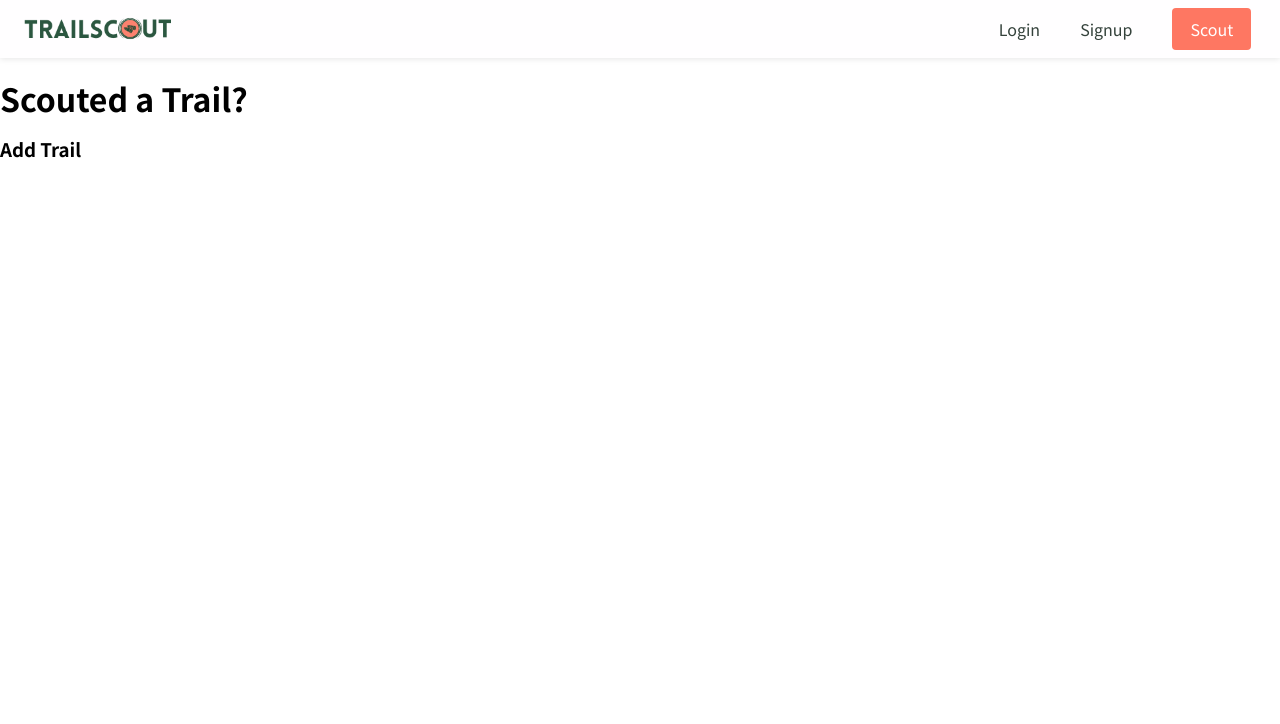
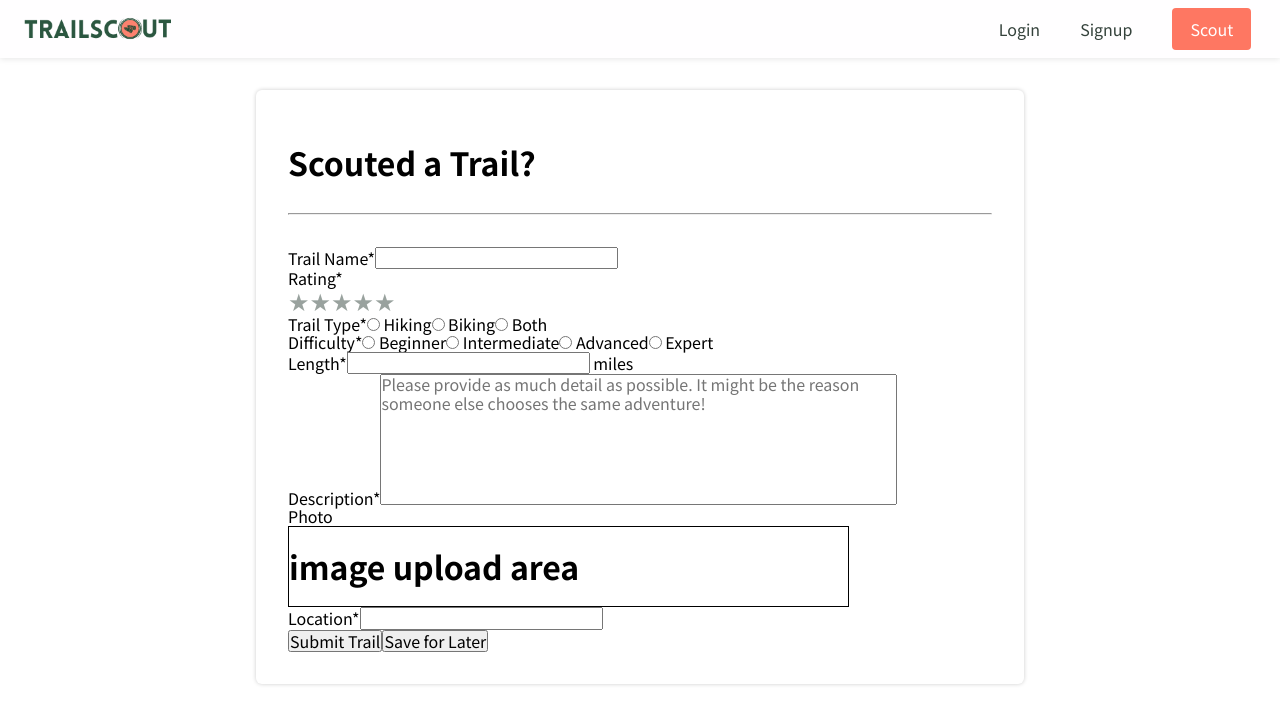
Before and after one commit to bumblybee/Trails, a React (Create React App) app: page /scout in a window 1280 px wide. Shown: the top 724 px of the page. Built offline with nearby package versions, Linux system fonts and the light colour scheme.

Commit message:
rough draft scout trail form

```diff
--- a/package.json
+++ b/package.json
@@ -16,6 +16,7 @@
     "react-dropdown": "^1.9.0",
     "react-geocode": "^0.2.2",
     "react-icons": "^4.1.0",
+    "react-rating-stars-component": "^2.2.0",
     "react-router-dom": "^5.2.0",
     "react-scripts": "4.0.0",
     "styled-components": "^5.2.0",
--- a/src/pages/scout/ScoutTrail.js
+++ b/src/pages/scout/ScoutTrail.js
@@ -1,11 +1,72 @@
 import React from "react";
+import StarRating from "./StarRating";
 
 const ScoutTrail = () => {
   return (
-    <div>
+    <div
+      style={{
+        width: "60%",
+        margin: "2rem auto",
+        padding: "2rem",
+        boxShadow: "0 0 4px rgba(0,0,0, 0.2",
+        borderRadius: "6px",
+      }}
+    >
       <h1>Scouted a Trail?</h1>
-      <form action="">
-        <h3>Add Trail</h3>
+      <form>
+        <hr style={{ margin: "2rem 0" }} />
+        <div className="form-group">
+          <label htmlFor="name">Trail Name*</label>
+          <input type="text" name="" id="" />
+        </div>
+        <div className="form-group">
+          <label htmlFor="StarRating">Rating*</label>
+          <StarRating />
+        </div>
+        <div className="form-group">
+          <label htmlFor="trail-type">Trail Type*</label>
+          <input type="radio" value="Hiking" /> Hiking
+          <input type="radio" value="Biking" /> Biking
+          <input type="radio" value="Both" /> Both
+        </div>
+        {/* TODO: Add details about difficulty levels */}
+        <div className="form-group">
+          <label htmlFor="difficulty">Difficulty*</label>
+          <input type="radio" value="Beginner" /> Beginner
+          <input type="radio" value="Intermediate" /> Intermediate
+          <input type="radio" value="Advanced" /> Advanced
+          <input type="radio" value="Expert" /> Expert
+        </div>
+        <div className="form-group">
+          <label htmlFor="length">Length*</label>
+          <input type="number" name="" id="" /> miles
+        </div>
+        <div className="form-group">
+          <label htmlFor="description">Description*</label>
+          <textarea
+            name=""
+            id=""
+            rows={7}
+            cols={50}
+            style={{ resize: "none" }}
+            placeholder="Please provide as much detail as possible. It might be the reason someone else chooses the same adventure!"
+          ></textarea>
+        </div>
+        <label htmlFor="image-upload">Photo</label>
+        <div
+          className="form-group"
+          style={{ border: "1px solid black", width: "561px" }}
+        >
+          <h1>image upload area</h1>
+        </div>
+        <div className="form-group">
+          <label htmlFor="location">Location*</label>
+          <input type="text" name="" id="" />
+        </div>
+        <div className="form-group">
+          <button>Submit Trail</button>
+          <button>Save for Later</button>
+        </div>
       </form>
     </div>
   );
--- /dev/null
+++ b/src/pages/scout/StarRating.js
@@ -0,0 +1,21 @@
+import React from "react";
+import ReactStars from "react-rating-stars-component";
+
+const StarRating = () => {
+  const ratingChanged = (newRating) => {
+    console.log(newRating);
+  };
+  //TODO: Import own star icon
+  return (
+    <ReactStars
+      style={{ display: "inline" }}
+      count={5}
+      onChange={ratingChanged}
+      size={24}
+      color="#99a29e"
+      activeColor="#fe7762"
+    />
+  );
+};
+
+export default StarRating;
```
Also changed, not shown: 1 other file (tests, documents, lock files or other folders).
